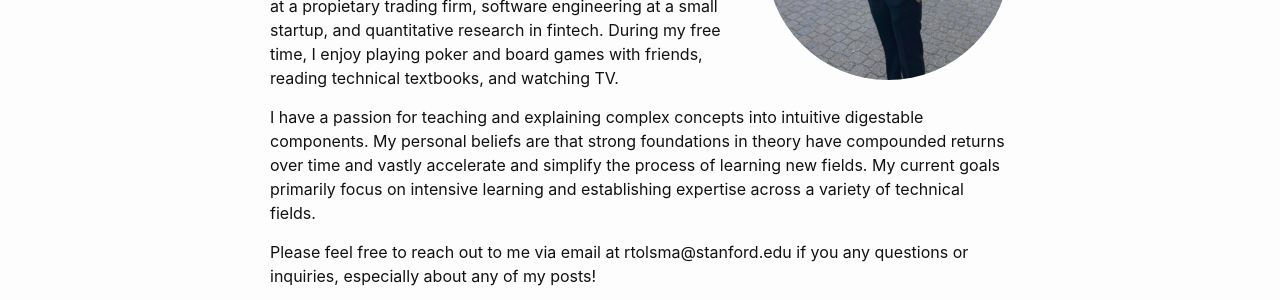
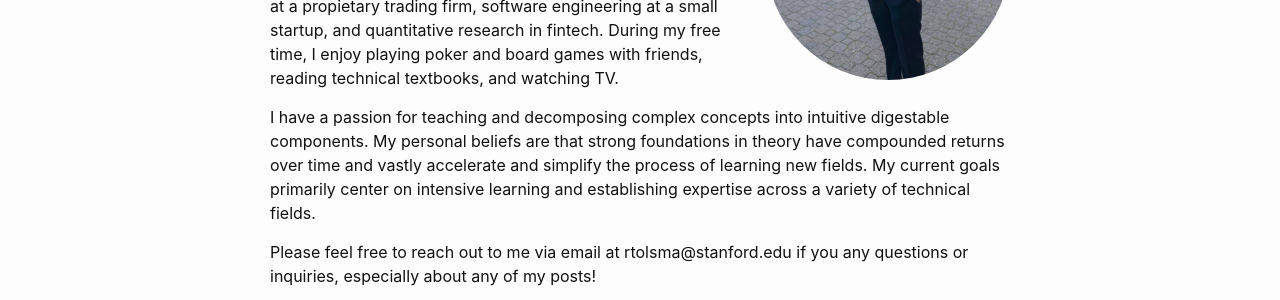
Before and after one commit to rtolsma/rtolsma.github.io, a Jekyll site: the page built from about.markdown, in a window 1280 px wide. Shown: the part 410-710 px from the top of the page. Built offline with Jekyll 4.4.1, drawn with Linux system fonts in a browser that asks for light colours.

Commit message:
remove rss

```diff
--- a/_layouts/home.html
+++ b/_layouts/home.html
@@ -28,7 +28,7 @@ layout: default
       {%- endfor -%}
     </ul>
 
-    <p class="rss-subscribe">subscribe <a href="{{ "/feed.xml" | relative_url }}">via RSS</a></p>
+    <!-- <p class="rss-subscribe">subscribe <a href="{{ "/feed.xml" | relative_url }}">via RSS</a></p> -->
   {%- endif -%}
 
 </div>
--- a/about.markdown
+++ b/about.markdown
@@ -13,9 +13,9 @@ algorithms for multi-agent reinforcement learning and dealing with nonstationary
 at a propietary trading firm, software engineering at a small startup, and quantitative research in fintech. During my free time, I enjoy playing poker
 and board games with friends, reading technical textbooks, and watching TV.
 
-I have a passion for teaching and explaining complex concepts into intuitive digestable components. My personal beliefs are that
+I have a passion for teaching and decomposing complex concepts into intuitive digestable components. My personal beliefs are that
 strong foundations in theory have compounded returns over time and vastly accelerate and simplify the process of learning new fields.
-My current goals primarily focus on intensive learning and establishing expertise across a variety of technical fields.
+My current goals primarily center on intensive learning and establishing expertise across a variety of technical fields.
 
 
 Please feel free to reach out to me via email at rtolsma@stanford.edu if you any questions or inquiries, especially about any of my posts!
```
